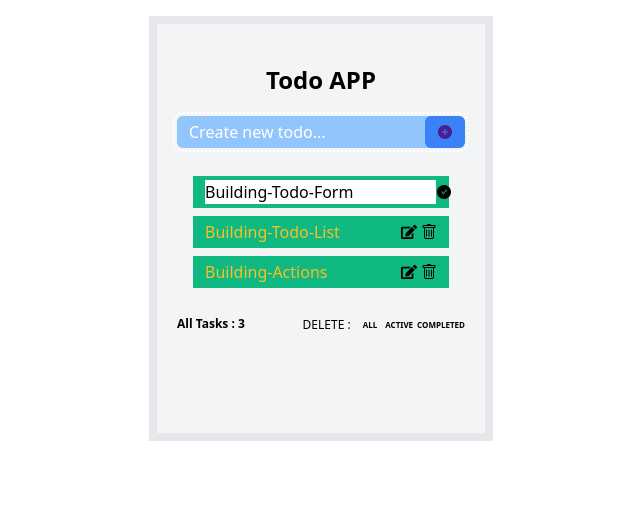
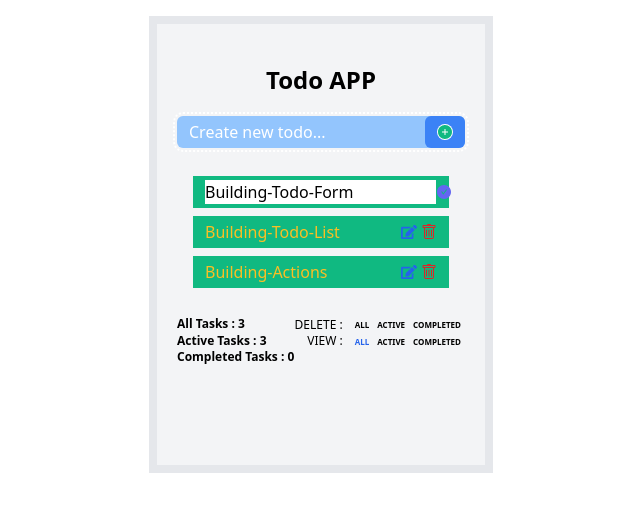
Before and after one commit to Y4KI/TodoAppUsingRedux, a React (Create React App) app: page / in a window 1280 px wide. Both pictures are taken after a click on the icon 728 px from the left and 192 px from the top of the page. Shown: the top 512 px of the page, without its empty margins (319-959 px from the left). Built offline with nearby package versions, Linux system fonts and the light colour scheme.

Commit message:
Design changed\

```diff
--- a/src/Redux/reducer.js
+++ b/src/Redux/reducer.js
@@ -1,11 +1,12 @@
 import {
   ADD_TODOS,
-  DELETEACTIVE,
-  DELETEALL,
-  DELETECOMPLETED,
+  DELETE_ACTIVE,
+  DELETE_ALL,
+  DELETE_COMPLETED,
   DELETE_TASK,
   EDIT_TASK,
   EDIT_VALUE,
+  SHOW_ME,
   TOGGLE_COMPLETE,
   TOGGLE_EDITING,
   TYPING,
@@ -15,9 +16,26 @@ const initialState = {
   value: "",
   editingValue: "",
   tasks: [
-    { title: "Building-Todo-Form", completed: false, editing: false },
-    { title: "Building-Todo-List", completed: false, editing: false },
-    { title: "Building-Actions", completed: false, editing: false },
+    {
+      title: "Building-Todo-Form",
+      completed: false,
+      editing: false,
+    },
+    {
+      title: "Building-Todo-List",
+      completed: false,
+      editing: false,
+    },
+    {
+      title: "Building-Actions",
+      completed: false,
+      editing: false,
+    },
+  ],
+  view: [
+    { title: "ALL", isChosen: true },
+    { title: "ACTIVE", isChosen: false },
+    { title: "COMPLETED", isChosen: false },
   ],
 };
 
@@ -67,19 +85,19 @@ const reducer = (state = initialState, action) => {
         ...state,
         tasks: [...complete],
       };
-    case DELETEALL:
+    case DELETE_ALL:
       return {
         ...state,
         tasks: [],
       };
-    case DELETEACTIVE:
+    case DELETE_ACTIVE:
       let active = [...state.tasks];
       let activeDeleted = active.filter((i) => i.completed === true);
       return {
         ...state,
         tasks: [...activeDeleted],
       };
-    case DELETECOMPLETED:
+    case DELETE_COMPLETED:
       let completed = [...state.tasks];
       let completedDeleted = completed.filter((i) => i.completed === false);
       return {
@@ -87,6 +105,19 @@ const reducer = (state = initialState, action) => {
         tasks: [...completedDeleted],
       };
 
+    case SHOW_ME:
+      let showTask = [...state.view];
+      showTask.forEach((e, i) => {
+        if (i === action.payload) {
+          e.isChosen = true;
+        } else {
+          e.isChosen = false;
+        }
+      });
+      return {
+        ...state,
+        view: [...showTask],
+      };
     default:
       return state;
   }
--- a/src/Redux/types.js
+++ b/src/Redux/types.js
@@ -2,9 +2,13 @@ export const TYPING = "TYPING";
 export const ADD_TODOS = "ADD_TODOS";
 export const DELETE_TASK = "DELETE_TASK";
 export const TOGGLE_COMPLETE = "TOGGLE_COMPLETE";
-export const DELETEALL = "DELETEALL";
-export const DELETEACTIVE = "DELETEACTIVE";
-export const DELETECOMPLETED = "DELETECOMPLETED";
+export const DELETE_ALL = "DELETE_ALL";
+export const DELETE_ACTIVE = "DELETE_ACTIVE";
+export const DELETE_COMPLETED = "DELETE_COMPLETED";
 export const TOGGLE_EDITING = "TOGGLE_EDITING";
 export const EDIT_TASK = "EDIT_TASK";
 export const EDIT_VALUE = "EDIT_VALUE";
+export const SHOW_ME = "SHOW_ME";
+export const VIEW_ALL = "VIEW_ALL";
+export const VIEW_ACTIVE = "VIEW_ACTIVE";
+export const VIEW_COMPLETED = "VIEW_COMPLETED";
--- a/src/components/TodoDetails.js
+++ b/src/components/TodoDetails.js
@@ -1,39 +1,120 @@
 import React from "react";
 import { useDispatch, useSelector } from "react-redux";
-import { DELETEACTIVE, DELETEALL, DELETECOMPLETED } from "../Redux/types";
+import {
+  DELETE_ACTIVE,
+  DELETE_ALL,
+  DELETE_COMPLETED,
+  SHOW_ME,
+  // VIEW_ACTIVE,
+  // VIEW_ALL,
+  // VIEW_COMPLETED,
+} from "../Redux/types";
 
 function TodoDetails() {
   const tasks = useSelector((state) => state.tasks);
+  const view = useSelector((state) => state.view);
 
   const dispatch = useDispatch();
 
   const DeleteAll = () => {
-    const active = { type: DELETEALL };
+    const active = { type: DELETE_ALL };
     dispatch(active);
   };
   const DeleteActive = () => {
-    const active = { type: DELETEACTIVE };
+    const active = { type: DELETE_ACTIVE };
     dispatch(active);
   };
   const DeleteCompleted = () => {
-    const active = { type: DELETECOMPLETED };
+    const active = { type: DELETE_COMPLETED };
     dispatch(active);
   };
 
+  const showMe = (index) => {
+    const active = { type: SHOW_ME, payload: index };
+    dispatch(active);
+  };
+
+  // const ALL = (index) => {
+  //   const active = { type: VIEW_ALL, payload: index };
+  //   dispatch(active);
+  // };
+  // const ACTIVE = (index) => {
+  //   const active = { type: VIEW_ACTIVE, payload: index };
+  //   dispatch(active);
+  // };
+  // const COMPLETED = (index) => {
+  //   const active = { type: VIEW_COMPLETED, payload: index };
+  //   dispatch(active);
+  // };
   return (
     <div className="todo-details flex justify-center my-5">
+      <div>
         <div className="w-72 flex justify-between text-xs">
           <h1 className="font-bold">All Tasks : {tasks.length}</h1>
           <div className="flex items-center">
             <h1 className="mr-2">DELETE : </h1>
             <div className="todo-details__buttons">
-            <button className="mx-1" onClick={DeleteAll}>
+              <button className="mx-1 hover:text-blue-600" onClick={DeleteAll}>
+                ALL
+              </button>
+              <button
+                className="mx-1 hover:text-blue-600"
+                onClick={DeleteActive}
+              >
+                ACTIVE
+              </button>
+              <button
+                className=" hover:text-blue-600 mx-1"
+                onClick={DeleteCompleted}
+              >
+                COMPLETED
+              </button>
+            </div>
+          </div>
+        </div>
+        <div className="w-72 flex justify-between text-xs">
+          <div>
+            <h1 className="font-bold">
+              Active Tasks : {tasks.filter((i) => i.completed === false).length}
+            </h1>
+            <h1 className="font-bold">
+              Completed Tasks :{" "}
+              {tasks.filter((i) => i.completed === true).length}
+            </h1>
+          </div>
+          <div className="flex">
+            <h1 className="mr-2">VIEW : </h1>
+            <div className="todo-details__buttons">
+              {view.map((i, index) => (
+                <button
+                  key={index}
+                  className={
+                    i.isChosen
+                      ? "mx-1 hover:text-blue-600 text-blue-600"
+                      : "mx-1 hover:text-blue-600"
+                  }
+                  onClick={() => showMe(index)}
+                >
+                  {i.title}
+                </button>
+              ))}
+
+              {/* <button className="mx-1 hover:text-blue-600" onClick={DeleteAll}>
                 ALL{" "}
               </button>
-            <button className="mx-1" onClick={DeleteActive}>
+              <button
+                className="mx-1 hover:text-blue-600"
+                onClick={DeleteActive}
+              >
                 ACTIVE
               </button>
-            <button onClick={DeleteCompleted}>COMPLETED</button>
+              <button
+                className=" hover:text-blue-600"
+                onClick={DeleteCompleted}
+              >
+                COMPLETED
+              </button> */}
+            </div>
           </div>
         </div>
       </div>
--- a/src/components/TodoForm.js
+++ b/src/components/TodoForm.js
@@ -1,4 +1,4 @@
-import React, { useState } from "react";
+import React from "react";
 import { AiFillPlusCircle } from "react-icons/ai";
 import { useDispatch, useSelector } from "react-redux";
 import { ADD_TODOS, TYPING } from "../Redux/types";
@@ -34,7 +34,7 @@ function TodoForm() {
             value={value}
           />
           <button className="bg-blue-500 py-2 px-3 rounded-md text-white absolute top-0 right-0 text-purple-900">
-            <AiFillPlusCircle />
+            <AiFillPlusCircle className="text-green-500 bg-white rounded-full hover:text-green-600" />
           </button>
         </div>
       </form>
--- a/src/components/TodoList.js
+++ b/src/components/TodoList.js
@@ -45,6 +45,7 @@ function TodoList() {
             key={index}
             className="todo-list__items w-64 my-2 bg-green-500 px-3 py-1 items-center"
           >
+            <div className={i.isHidden ? "hidden" : "block"}>
               <div
                 className={
                   i.editing
@@ -65,7 +66,9 @@ function TodoList() {
                   </h1>
                   <div
                     className={
-                    i.completed ? "line absolute top-3" : "line absolute hidden"
+                      i.completed
+                        ? "line absolute top-3"
+                        : "line absolute hidden"
                     }
                   ></div>
                 </div>
@@ -73,9 +76,13 @@ function TodoList() {
                 <div className="todo-list__btn flex items-center">
                   <FaEdit
                     onClick={() => toggleEditing(index, i.title)}
-                  className="mr-1"
+                    className="mr-1 cursor-pointer text-blue-600 hover:text-blue-700"
                   />
-                <BsTrash onClick={() => deleteTask(index)} />
+                  <BsTrash
+                    className="cursor-pointer text-red-600 hover:text-red-700"
+                    onClick={() => deleteTask(index)}
+                  />
+                </div>
               </div>
             </div>
 
@@ -90,7 +97,7 @@ function TodoList() {
               >
                 <input type="text" onChange={editingValue} value={value2} />
                 <button>
-                  <AiFillCheckCircle />
+                  <AiFillCheckCircle className="cursor-pointer text-indigo-500" />
                 </button>
               </form>
             </div>
```
Lines whose indentation alone changed are shown as unchanged.
